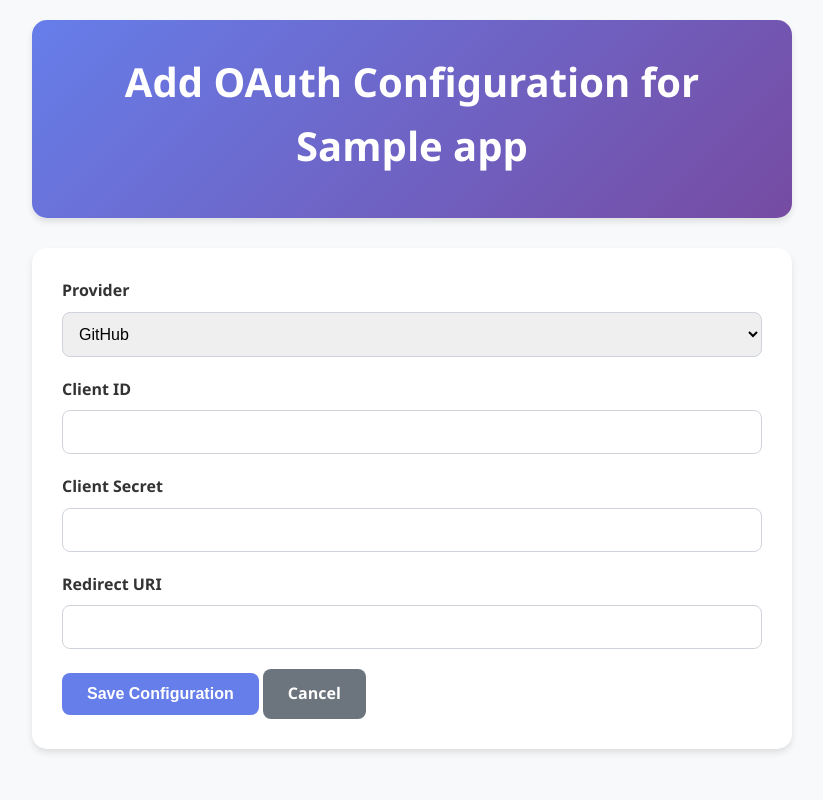
After one commit to 10Sumedh01/auth_service, a Django app: page /dashboard/app/1/add_oauth_config in a window 1280 px wide. The commit adds this page. Shown: the whole page, without its empty margins (228-1051 px from the left). Run offline with Django 5.2, Linux system fonts and the light colour scheme; a user stored in the database is signed in; tables that the repository leaves empty hold one stand-in row (values such as "Sample post"); parts of the project's set-up code (start-up, migrations or seed data) failed here and were passed over.

Commit message:
Add OAuth configuration management: create add_auth_config view and template, update app_details to display OAuth settings, and implement OAuth testing functionality

```diff
--- /dev/null
+++ b/auth_service/templates/auth_service/add_auth_config.html
@@ -0,0 +1,140 @@
+{% extends 'base.html' %}
+{% block title %}Add OAuth Config{% endblock %}
+
+{% block content %}
+<!DOCTYPE html>
+<html lang="en">
+<head>
+    <meta charset="UTF-8">
+    <meta name="viewport" content="width=device-width, initial-scale=1.0">
+    <title>Add OAuth Configuration</title>
+    <style>
+        * {
+            margin: 0;
+            padding: 0;
+            box-sizing: border-box;
+        }
+
+        body {
+            font-family: 'Segoe UI', Tahoma, Geneva, Verdana, sans-serif;
+            background-color: #f8f9fa;
+            color: #333;
+            line-height: 1.6;
+        }
+
+        .container {
+            max-width: 800px;
+            margin: 0 auto;
+            padding: 20px;
+        }
+
+        .header {
+            background: linear-gradient(135deg, #667eea 0%, #764ba2 100%);
+            color: white;
+            padding: 30px;
+            margin-bottom: 30px;
+            border-radius: 15px;
+            box-shadow: 0 4px 6px rgba(0, 0, 0, 0.1);
+            text-align: center;
+        }
+
+        .header h1 {
+            font-size: 2.5em;
+            margin-bottom: 10px;
+        }
+
+        .form-section {
+            background: white;
+            padding: 30px;
+            border-radius: 15px;
+            box-shadow: 0 4px 6px rgba(0, 0, 0, 0.1);
+        }
+
+        .form-group {
+            margin-bottom: 20px;
+        }
+
+        .form-group label {
+            display: block;
+            font-weight: 600;
+            margin-bottom: 8px;
+            color: #333;
+        }
+
+        .form-group input,
+        .form-group select {
+            width: 100%;
+            padding: 12px;
+            border: 1px solid #ced4da;
+            border-radius: 8px;
+            font-size: 16px;
+        }
+
+        .btn {
+            padding: 12px 25px;
+            border: none;
+            border-radius: 8px;
+            font-size: 16px;
+            cursor: pointer;
+            text-decoration: none;
+            display: inline-block;
+            transition: all 0.3s;
+            font-weight: 600;
+            text-align: center;
+        }
+
+        .btn-primary {
+            background-color: #667eea;
+            color: white;
+        }
+
+        .btn-primary:hover {
+            background-color: #5a6fd8;
+        }
+
+        .btn-secondary {
+            background-color: #6c757d;
+            color: white;
+        }
+
+        .btn-secondary:hover {
+            background-color: #5a6268;
+        }
+    </style>
+</head>
+<body>
+    <div class="container">
+        <div class="header">
+            <h1>Add OAuth Configuration for {{ app.name }}</h1>
+        </div>
+
+        <div class="form-section">
+            <form method="post">
+                {% csrf_token %}
+                <div class="form-group">
+                    <label for="provider">Provider</label>
+                    <select id="provider" name="provider" required>
+                        <option value="github">GitHub</option>
+                        <option value="google">Google</option>
+                    </select>
+                </div>
+                <div class="form-group">
+                    <label for="client_id">Client ID</label>
+                    <input type="text" id="client_id" name="client_id" required>
+                </div>
+                <div class="form-group">
+                    <label for="client_secret">Client Secret</label>
+                    <input type="password" id="client_secret" name="client_secret" required>
+                </div>
+                <div class="form-group">
+                    <label for="redirect_uri">Redirect URI</label>
+                    <input type="url" id="redirect_uri" name="redirect_uri" required>
+                </div>
+                <button type="submit" class="btn btn-primary">Save Configuration</button>
+                <a href="{% url 'app_details' app.app_id %}" class="btn btn-secondary">Cancel</a>
+            </form>
+        </div>
+    </div>
+</body>
+</html>
+{% endblock %}
--- a/auth_service/urls.py
+++ b/auth_service/urls.py
@@ -17,7 +17,7 @@ Including another URLconf
 from django.contrib import admin
 from django.urls import path, include
 
-from auth_service.views import home, user_list_dashboard, add_user_dashboard, delete_app, CustomLoginView, CustomSignupView, dashboard, create_app_dashboard, app_details
+from auth_service.views import home, user_list_dashboard, add_user_dashboard, delete_app, CustomLoginView, CustomSignupView, dashboard, create_app_dashboard, app_details, add_auth_config, test_oauth_config, oauth_callback
 from django.contrib.auth import views as auth_views
 
 urlpatterns = [
@@ -29,6 +29,9 @@ urlpatterns = [
     path('logout/', auth_views.LogoutView.as_view(next_page='login'), name='logout'),
     path('dashboard/', dashboard, name='dashboard'), # Root dashboard
     path('dashboard/app/<str:app_id>/', app_details, name='app_details'),
+    path('dashboard/app/<str:app_id>/add_oauth_config', add_auth_config, name='add_auth_config'),
+    path('dashboard/app/<str:app_id>/test_oauth_config/<int:config_id>', test_oauth_config, name='test_oauth_config'),
+    path('oauth/callback', oauth_callback, name='oauth_callback'),
     path('dashboard/<str:app_id>/users', user_list_dashboard, name='user_list_dashboard'),
     path('dashboard/<str:app_id>/users/add', add_user_dashboard, name='add_user_dashboard'),
     path('dashboard/create_app/', create_app_dashboard, name='create_app_dashboard'),
--- a/auth_service/views.py
+++ b/auth_service/views.py
@@ -10,6 +10,7 @@ from django.views.generic.edit import CreateView
 from django.views.decorators.http import require_http_methods
 from auth_api.models import App, User, ApiKey, OAuthConfig
 import uuid
+import requests
 from django.shortcuts import render, get_object_or_404, redirect
 from django.contrib.auth import authenticate
 from django.contrib import messages
@@ -135,6 +136,7 @@ def app_details(request, app_id):
     try:
         app = get_object_or_404(App, app_id=app_id, developer=request.user)
         api_key = ApiKey.objects.filter(app=app, is_active=True).first()
+        oauth_configs = OAuthConfig.objects.filter(app=app)
 
         # Get statistics
         user_count = User.objects.filter(app=app).count()
@@ -144,6 +146,7 @@ def app_details(request, app_id):
         context = {
             'app': app,
             'api_key': api_key,
+            'oauth_configs': oauth_configs,
             'user_count': user_count,
             'api_key_count': api_key_count,
             'days_since_created': days_since_created,
@@ -217,3 +220,117 @@ def add_user_dashboard(request, app_id):
     except App.DoesNotExist:
         messages.error(request, 'Invalid app')
         return redirect('login')
+
+@login_required
+def add_auth_config(request, app_id):
+    app = get_object_or_404(App, app_id=app_id, developer=request.user)
+    if request.method == 'POST':
+        provider = request.POST.get('provider')
+        client_id = request.POST.get('client_id')
+        client_secret = request.POST.get('client_secret')
+        redirect_uri = request.POST.get('redirect_uri')
+
+        if not all([provider, client_id, client_secret, redirect_uri]):
+            messages.error(request, 'All fields are required.')
+            return render(request, 'auth_service/add_auth_config.html', {'app': app})
+
+        config, created = OAuthConfig.objects.get_or_create(
+            app=app,
+            provider=provider,
+            defaults={
+                'client_id': client_id,
+                'client_secret': client_secret,
+                'redirect_uri': redirect_uri
+            }
+        )
+
+        if created:
+            messages.success(request, f'{provider.capitalize()} OAuth configuration saved.')
+        else:
+            config.client_id = client_id
+            config.client_secret = client_secret
+            config.redirect_uri = redirect_uri
+            config.save()
+            messages.success(request, f'{provider.capitalize()} OAuth configuration updated.')
+
+        return redirect('app_details', app_id=app_id)
+
+    return render(request, 'auth_service/add_auth_config.html', {'app': app})
+
+@login_required
+def test_oauth_config(request, app_id, config_id):
+    config = get_object_or_404(OAuthConfig, id=config_id, app__app_id=app_id, app__developer=request.user)
+    request.session['oauth_test_config_id'] = config.id
+
+    if config.provider == 'google':
+        auth_url = (
+            f"https://accounts.google.com/o/oauth2/v2/auth?"
+            f"client_id={config.client_id}&"
+            f"redirect_uri={config.redirect_uri}&"
+            f"response_type=code&"
+            f"scope=email%20profile&"
+            f"access_type=offline"
+        )
+    elif config.provider == 'github':
+        auth_url = (
+            f"https://github.com/login/oauth/authorize?"
+            f"client_id={config.client_id}&"
+            f"redirect_uri={config.redirect_uri}&"
+            f"scope=user:email"
+        )
+    else:
+        messages.error(request, "Unsupported provider.")
+        return redirect('app_details', app_id=app_id)
+
+    return redirect(auth_url)
+
+
+@login_required
+def oauth_callback(request):
+    config_id = request.session.get('oauth_test_config_id')
+    if not config_id:
+        messages.error(request, "OAuth test session expired or invalid.")
+        return redirect('dashboard')
+
+    config = get_object_or_404(OAuthConfig, id=config_id)
+    app_id = config.app.app_id
+    code = request.GET.get('code')
+
+    if not code:
+        messages.error(request, "Authorization code not found in callback.")
+        return redirect('app_details', app_id=app_id)
+
+    try:
+        if config.provider == 'google':
+            token_url = "https://oauth2.googleapis.com/token"
+            data = {
+                'client_id': config.client_id,
+                'client_secret': config.client_secret,
+                'code': code,
+                'redirect_uri': config.redirect_uri,
+                'grant_type': 'authorization_code'
+            }
+            response = requests.post(token_url, data=data)
+            response.raise_for_status()
+            messages.success(request, "Google OAuth configuration test successful!")
+
+        elif config.provider == 'github':
+            token_url = "https://github.com/login/oauth/access_token"
+            headers = {'Accept': 'application/json'}
+            data = {
+                'client_id': config.client_id,
+                'client_secret': config.client_secret,
+                'code': code,
+                'redirect_uri': config.redirect_uri
+            }
+            response = requests.post(token_url, headers=headers, data=data)
+            response.raise_for_status()
+            if 'access_token' in response.json():
+                messages.success(request, "GitHub OAuth configuration test successful!")
+            else:
+                messages.error(request, f"GitHub OAuth test failed: {response.json().get('error_description')}")
+
+    except requests.exceptions.RequestException as e:
+        messages.error(request, f"OAuth test failed: {e}")
+
+    return redirect('app_details', app_id=app_id)
```
Also changed, not shown: auth_service/templates/auth_service/app_details.html (+27 -0 lines).
